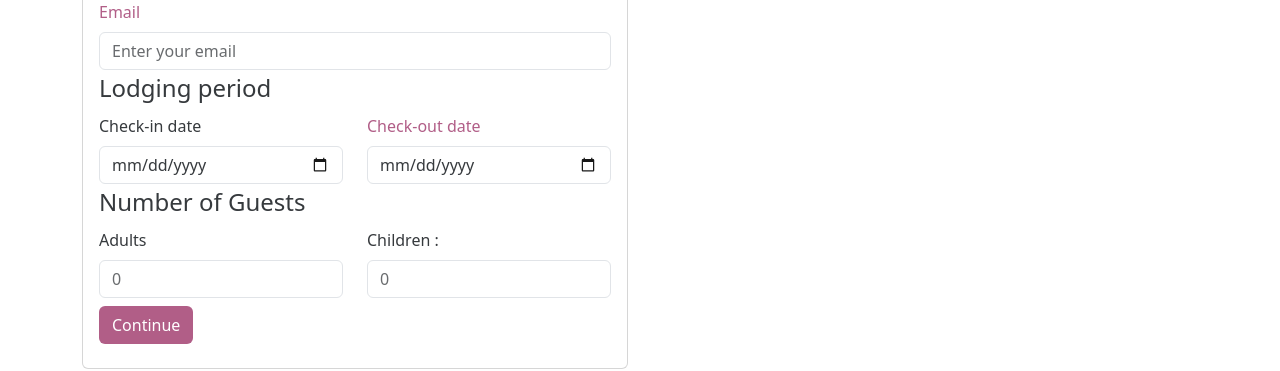
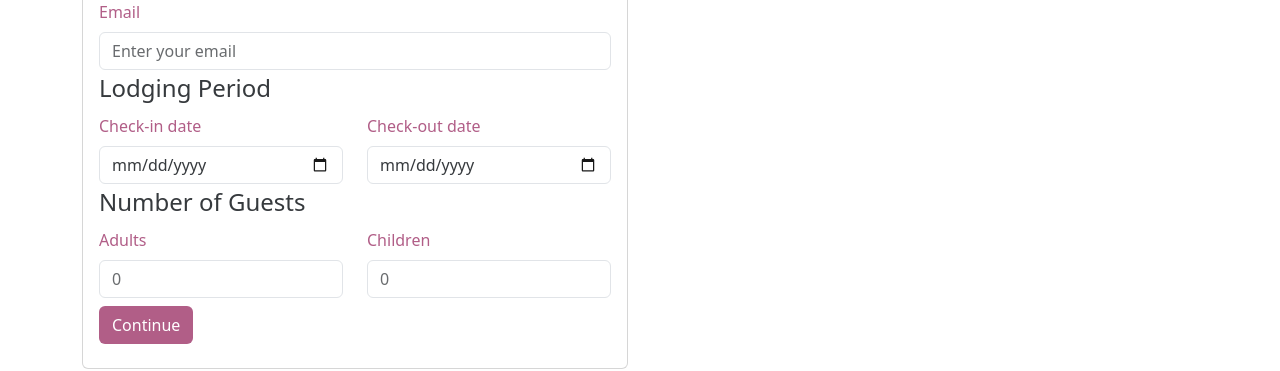
Before and after one commit to sunny7898/suitenest, a React (Vite) app in the folder frontend/suitenest/: page /book-room/1 in a window 1280 px wide. Shown: the part 276-647 px from the top of the page. Built offline with nearby package versions, Linux system fonts and the light colour scheme; no server answers.

Commit message:
feature - booking room completed

```diff
--- a/frontend/suitenest/src/App.jsx
+++ b/frontend/suitenest/src/App.jsx
@@ -11,6 +11,7 @@ import Footer from "./components/layout/Footer";
 import RoomListing from "./components/room/RoomListing";
 import Admin from "./components/admin/Admin";
 import Checkout from "./components/bookings/Checkout";
+import BookingSuccess from "./components/bookings/BookingSuccess";
 
 function App() {
   return (
@@ -25,6 +26,7 @@ function App() {
           <Route path="/browse-all-rooms" element={<RoomListing />} />
           <Route path="/admin" element={<Admin />} />
           <Route path="/book-room/:roomId" element={<Checkout />} />
+          <Route path="/booking-success" element={<BookingSuccess />} />
         </Routes>
       </Router>
       <Footer />
--- a/frontend/suitenest/src/components/bookings/BookingForm.jsx
+++ b/frontend/suitenest/src/components/bookings/BookingForm.jsx
@@ -1,7 +1,8 @@
 import React, { useEffect, useState } from "react";
+import moment from "moment";
 import { useNavigate, useParams } from "react-router-dom";
-import moment from "moment";
-import { Form, FormControl, FormLabel } from "react-bootstrap";
+import { Form, FormControl, Button, FormLabel } from "react-bootstrap";
+
 import { bookRoom, getRoomById } from "../utils/ApiFunctions";
 import BookingSummary from "./BookingSummary";
 
@@ -29,7 +30,7 @@ const BookingForm = () => {
     setErrorMessage("");
   };
 
-  const getRoomPriceByRoomId = async roomId => {
+  const getRoomPriceById = async roomId => {
     try {
       const response = await getRoomById(roomId);
       setRoomPrice(response.roomPrice);
@@ -39,14 +40,15 @@ const BookingForm = () => {
   };
 
   useEffect(() => {
-    getRoomPriceByRoomId(roomId);
+    getRoomPriceById(roomId);
   }, [roomId]);
 
   const calculatePayment = () => {
     const checkInDate = moment(booking.checkInDate);
     const checkOutDate = moment(booking.checkOutDate);
-    const numberOfDays = checkOutDate.diff(checkInDate, "days");
-    return numberOfDays * roomPrice;
+    const diffInDays = checkOutDate.diff(checkInDate, "days");
+    const paymentPerDay = roomPrice ? roomPrice : 0;
+    return diffInDays * paymentPerDay;
   };
 
   const isGuestCountValid = () => {
@@ -69,22 +71,22 @@ const BookingForm = () => {
   const handleSubmit = e => {
     e.preventDefault();
     const form = e.currentTarget;
-    if (form.checkValidity === false || !isGuestCountValid || !isCheckOutDateValid) {
+    if (form.checkValidity() === false || !isGuestCountValid || !isCheckOutDateValid) {
       e.stopPropagation();
     } else {
       setIsSubmitted(true);
-      setValidated(true);
     }
+    setValidated(true);
   };
 
   const handleFormSubmit = async () => {
     try {
       const confirmationCode = await bookRoom(roomId, booking);
       setIsSubmitted(true);
-      navigate("/", { state: { message: confirmationCode } });
+      navigate("/booking-success", { state: { message: confirmationCode } });
     } catch (err) {
-      setErrorMessage(err.message);
-      navigate("/", { state: { error: errorMessage } });
+      const errorMessage = err.message;
+      navigate("/booking-success", { state: { error: errorMessage } });
     }
   };
 
@@ -95,11 +97,12 @@ const BookingForm = () => {
           <div className="col-md-6">
             <div className="card card-body mt-5">
               <h4 className="card-title">Reserve Room</h4>
+
               <Form noValidate validated={validated} onSubmit={handleSubmit}>
                 <Form.Group>
-                  <FormLabel htmlFor="guestFullName" className="hotel-color">
+                  <Form.Label htmlFor="guestFullName" className="hotel-color">
                     Full Name
-                  </FormLabel>
+                  </Form.Label>
                   <Form.Control
                     required
                     type="text"
@@ -115,9 +118,9 @@ const BookingForm = () => {
                 </Form.Group>
 
                 <Form.Group>
-                  <FormLabel htmlFor="guestEmail" className="hotel-color">
+                  <Form.Label htmlFor="guestEmail" className="hotel-color">
                     Email
-                  </FormLabel>
+                  </Form.Label>
                   <Form.Control
                     required
                     type="email"
@@ -133,10 +136,12 @@ const BookingForm = () => {
                 </Form.Group>
 
                 <fieldset style={{ border: "2px" }}>
-                  <legend>Lodging period</legend>
+                  <legend>Lodging Period</legend>
                   <div className="row">
                     <div className="col-6">
-                      <FormLabel htmlFor="checkInDate">Check-in date</FormLabel>
+                      <Form.Label htmlFor="checkInDate" className="hotel-color">
+                        Check-in date
+                      </Form.Label>
                       <Form.Control
                         required
                         type="date"
@@ -179,7 +184,9 @@ const BookingForm = () => {
                   <legend>Number of Guests</legend>
                   <div className="row">
                     <div className="col-6">
-                      <FormLabel htmlFor="numberOfAdults">Adults</FormLabel>
+                      <Form.Label htmlFor="numberOfAdults" className="hotel-color">
+                        Adults
+                      </Form.Label>
                       <Form.Control
                         required
                         type="number"
@@ -196,7 +203,9 @@ const BookingForm = () => {
                     </div>
 
                     <div className="col-6">
-                      <FormLabel htmlFor="numberOfChildren">Children :</FormLabel>
+                      <Form.Label htmlFor="numberOfChildren" className="hotel-color">
+                        Children
+                      </Form.Label>
                       <Form.Control
                         required
                         type="number"
@@ -223,13 +232,13 @@ const BookingForm = () => {
             </div>
           </div>
 
-          <div className="col-mt-6">
+          <div className="col-md-4">
             {isSubmitted && (
               <BookingSummary
                 booking={booking}
+                payment={calculatePayment()}
                 isFormValid={validated}
-                onChange={handleFormSubmit}
-                payment={calculatePayment()}
+                onConfirm={handleFormSubmit}
               />
             )}
           </div>
--- a/frontend/suitenest/src/components/bookings/BookingSuccess.jsx
+++ b/frontend/suitenest/src/components/bookings/BookingSuccess.jsx
@@ -1,11 +1,13 @@
 import React from "react";
 import { useLocation } from "react-router-dom";
+import Header from "../common/Header";
 
 const BookingSuccess = () => {
   const location = useLocation();
   const message = location.state?.message;
   const error = location.state?.error;
 
+  console.log(error);
   return (
     <div className="container">
       <Header title="Booking Success" />
@@ -17,7 +19,7 @@ const BookingSuccess = () => {
           </div>
         ) : (
           <div>
-            <h3 className="text-danger">Booking Failed!</h3>
+            <h3 className="text-danger">Error Booking Room!</h3>
             <p className="text-danger">{error}</p>
           </div>
         )}
```
Also changed, not shown: frontend/suitenest/src/components/bookings/BookingSummary.jsx (+6 -1 lines).
